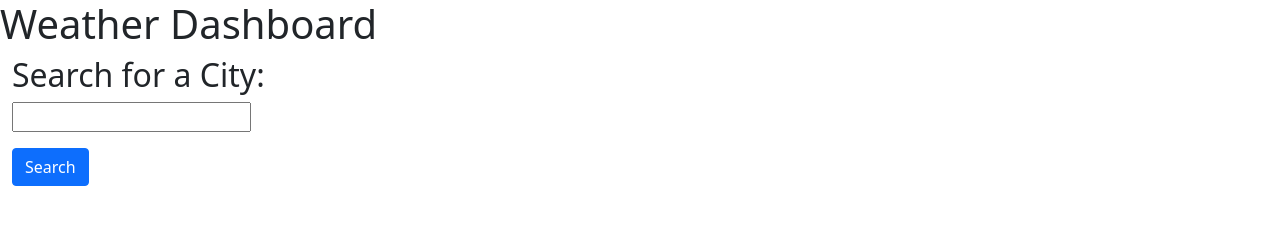
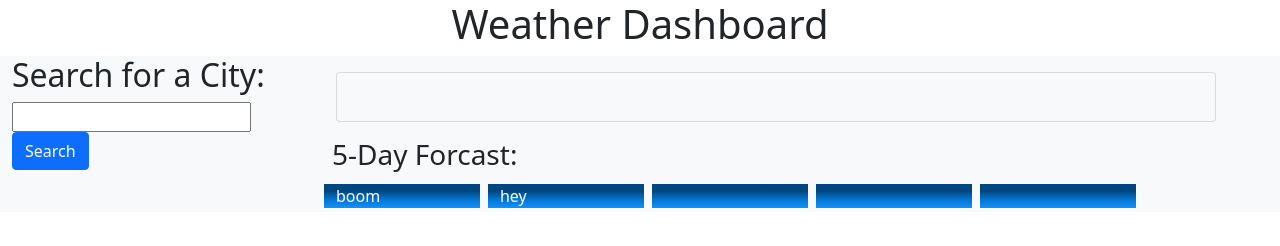
Before and after one commit to EliP2389/weather-dashboard-chall06, a plain HTML site: page index.html in a window 1280 px wide. Drawn offline with nearby package versions, Linux system fonts and the light colour scheme.

Commit message:
initial html

```diff
--- a/assets/css/style.css
+++ b/assets/css/style.css
@@ -0,0 +1,3 @@
+.forcast{
+background-image: linear-gradient(rgb(0, 71, 129) 30%, rgb(5, 117, 209), rgb(15, 147, 255));
+}
--- a/index.html
+++ b/index.html
@@ -14,24 +14,55 @@
 
 <body>
     <header>
-        <div>
+        <div class="d-flex justify-content-center">
             <h1>Weather Dashboard</h1>
         </div>
     </header>
 
     <main>
+        <!-- page container -->
         <div class="container-fluid">
             <div class="row">
-                <div class="col-lg-3 ">
+                <!-- search bar to the left -->
+                <div class="col-lg-3 bg-light">
                     <h2>Search for a City:</h2>
-                </div>
                     <div class="mb-3">
                         <input type="text" id="citysearch" class="citysearch">
-                </div>
                         <div>
                             <button type="submit" class="btn btn-primary" id="citybtn">Search</button>
                         </div>
+                        <!-- search history -->
                         <div id="cityhistory" class="cityhistory">
+                        </div>
+                        <!-- end search history -->
+                    </div>
+                </div>
+                <!-- end of search bar -->
+                <div class="col-lg-9 bg-light">
+                    <!-- current weather -->
+                    <div class="row mr-0">
+                        <div id="current-weather" class="col-lg-11 card m-3 bg-light">
+                            <div class="card-body">
+                                <h1 id="city-name"></h1>
+                                <p id="temp" class="fs-5"></p>
+                                <p id="wind" class="fs-5"></p>
+                                <p id="humidity" class="fs-5"></p>
+                                <p id="uv-index" class="fs-5"></p>
+                            </div>
+                        </div>
+                    </div>
+                    <!-- 5 day forcast -->
+                    <div class="row" id="fiveday-forcast">
+                        <div class="col-12">
+                            <h3>5-Day Forcast:</h3>
+                        </div>
+                        <div class="row">
+                            <div class="forcast col-md-2  text-white m-1" id="forcast">boom</div>
+                            <div class="forcast col-md-2  text-white m-1" id="forcast">hey</div>
+                            <div class="forcast col-md-2  text-white m-1" id="forcast"></div>
+                            <div class="forcast col-md-2  text-white m-1" id="forcast"></div>
+                            <div class="forcast col-md-2  text-white m-1" id="forcast"></div>
+                        </div>
                     </div>
                 </div>
             </div>
```
Also changed, not shown: assets/js/script.js (+8 -3 lines). Lines whose indentation alone changed are shown as unchanged.
